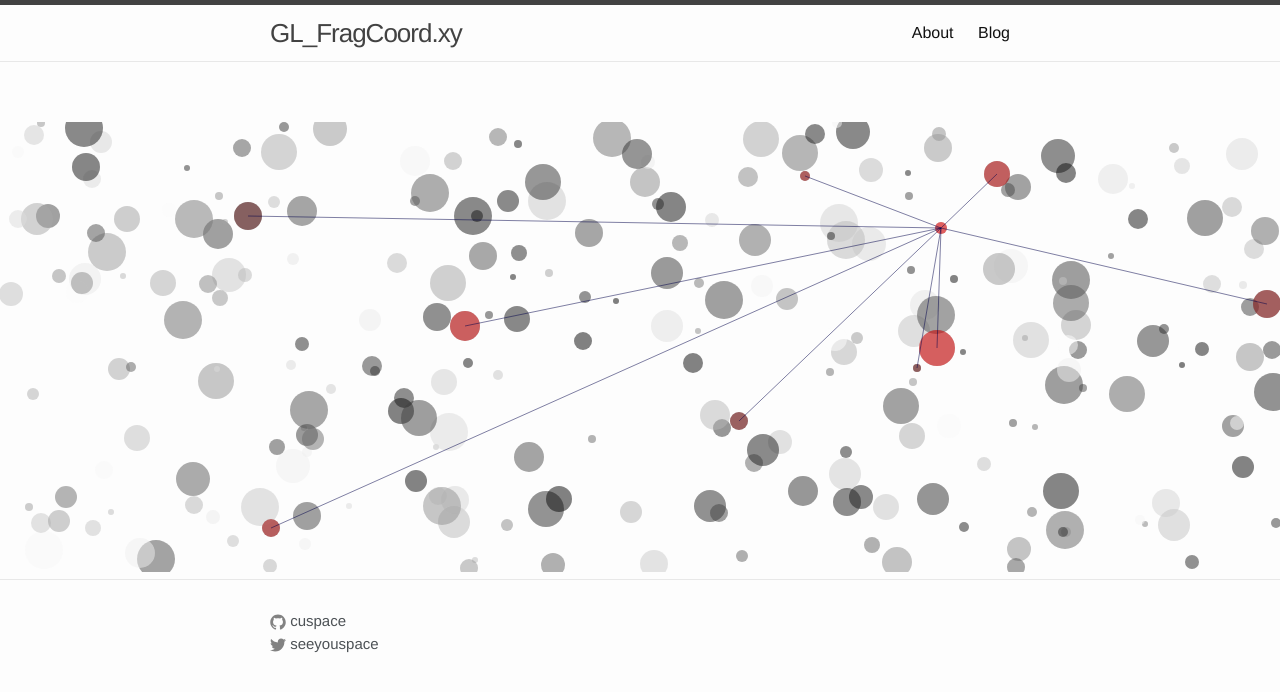
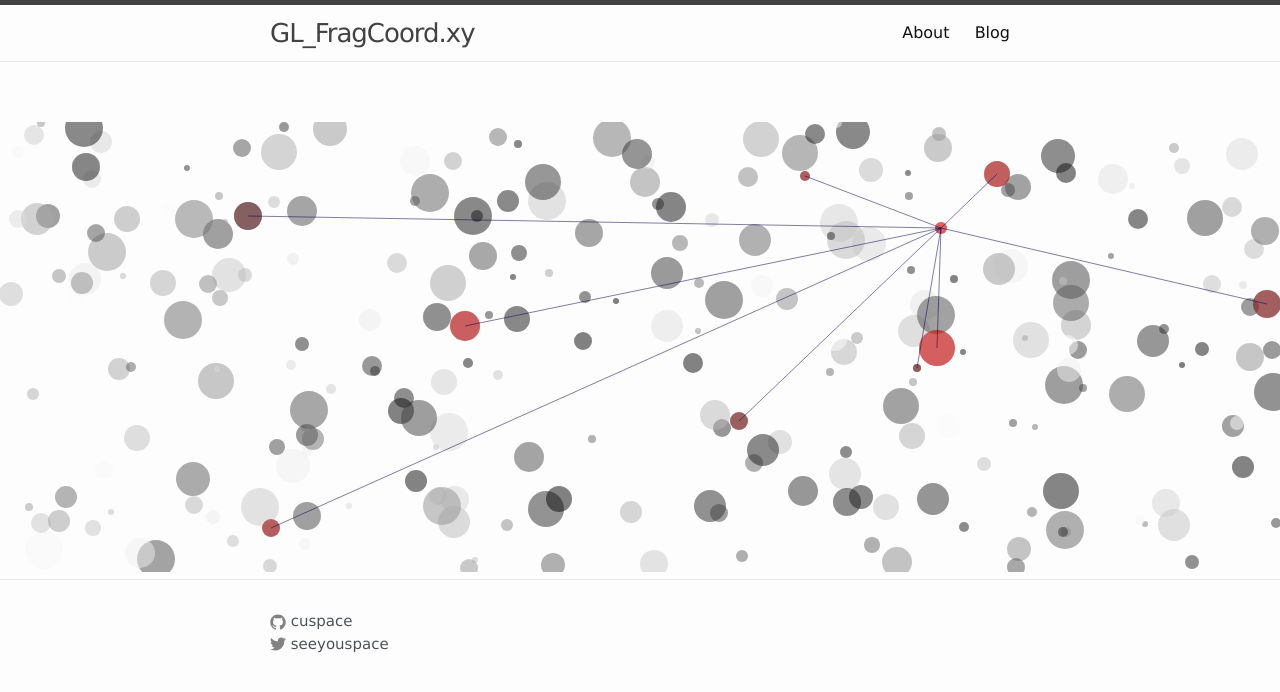
Before and after one commit to cuspace/cuspace.github.io, a Jekyll site: the page built from index.html, in a window 1280 px wide. Shown: the top 692 px of the page. Built offline with Jekyll 4.4.1, drawn with Linux system fonts in a browser that asks for light colours; some web fonts are replaced; Markdown is read by kramdown in place of the engine named in the settings.

Commit message:
수정: 스포카 한 산스 웹폰트 적용

```diff
--- a/_includes/head.html
+++ b/_includes/head.html
@@ -6,6 +6,8 @@
   <title>{% if page.title %}{{ page.title }}{% else %}{{ site.title }}{% endif %}</title>
   <meta name="description" content="{% if page.excerpt %}{{ page.excerpt | strip_html | strip_newlines | truncate: 160 }}{% else %}{{ site.description }}{% endif %}">
 
+  <link href='//spoqa.github.io/spoqa-han-sans/css/SpoqaHanSans-kr.css' rel='stylesheet' type='text/css'>
+
   <link rel="stylesheet" href="{{ "/css/main.css" | prepend: site.baseurl }}">
   <link rel="canonical" href="{{ page.url | replace:'index.html','' | prepend: site.baseurl | prepend: site.url }}">
   <link rel="alternate" type="application/rss+xml" title="{{ site.title }}" href="{{ "/feed.xml" | prepend: site.baseurl | prepend: site.url }}" />
--- a/css/main.scss
+++ b/css/main.scss
@@ -6,7 +6,7 @@
 
 
 // Our variables
-$base-font-family: Helvetica, Arial, sans-serif;
+$base-font-family: "Spoqa Han Sans", "Apple SD Gothic Neo", "Nanum Barun Gothic", "Nanum Gothic", Verdana, Arial, "Malgun Gothic", Dotum, Helvetica, sans-serif;
 $base-font-size:   16px;
 $small-font-size:  $base-font-size * 0.875;
 $base-line-height: 1.5;
```
